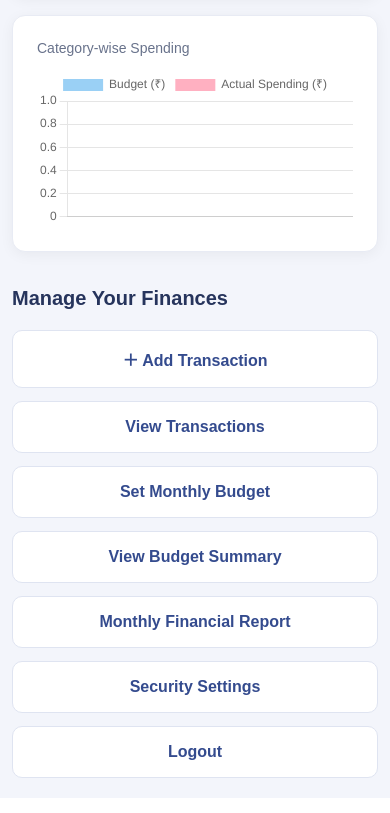
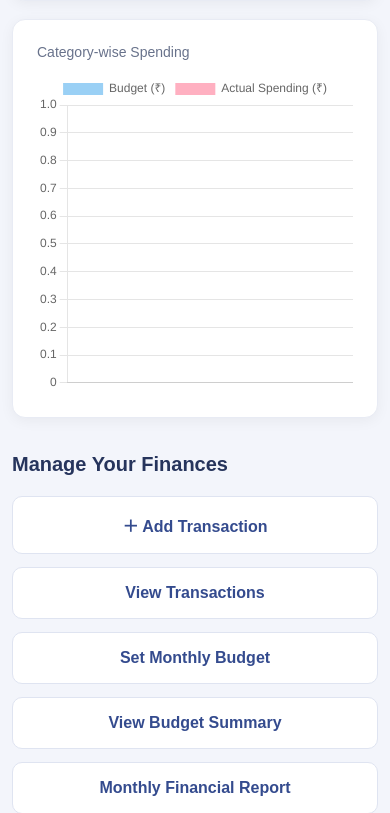
Before and after one commit to wanil2402-sketch/personal-budget-tracker, a Flask app: template templates/dashboard.html in a window 390 px wide. Shown: the part 1508-2321 px from the top of the page. Before the commit the page ends 2286 px from the top, so only its background shows below. Run offline with Flask 3, Linux system fonts and the light colour scheme; the template is opened without the code that fills it, so the values that code supplies are empty.

Commit message:
Improve mobile dashboard layout

```diff
--- a/templates/dashboard.html
+++ b/templates/dashboard.html
@@ -107,6 +107,12 @@
             transform: translateY(-2px);
         }
 
+        .chart-container {
+            position: relative;
+            width: 100%;
+            height: 320px;
+        }
+
         .alert {
             background: #fff0e6;
             color: #b54708;
@@ -190,12 +196,12 @@
         <div class="cards">
             <div class="card">
                 <h3>Expense Distribution</h3>
-                <canvas id="expensePieChart"></canvas>
+                <div class="chart-container"><canvas id="expensePieChart"></canvas></div>
             </div>
 
             <div class="card">
                 <h3>Category-wise Spending</h3>
-                <canvas id="expenseBarChart"></canvas>
+                <div class="chart-container"><canvas id="expenseBarChart"></canvas></div>
             </div>
         </div>
 
@@ -222,7 +228,8 @@
                     }]
                 },
                 options: {
-                    responsive: true
+                    responsive: true,
+                    maintainAspectRatio: false
                 }
             });
 
@@ -261,6 +268,7 @@
                 },
                 options: {
                     responsive: true,
+                    maintainAspectRatio: false,
                     scales: {
                         y: {
                             beginAtZero: true
```
